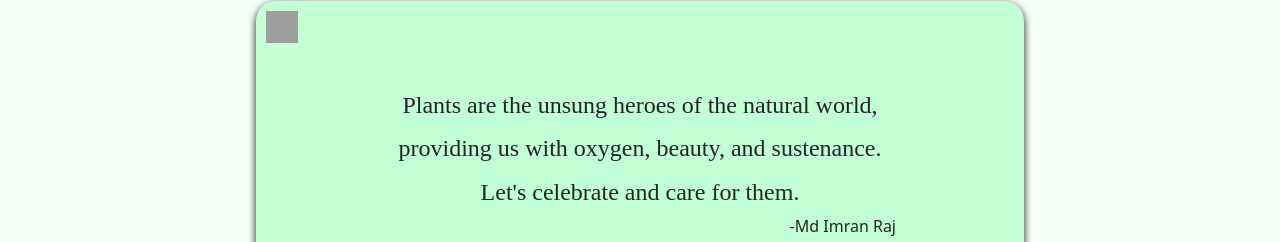
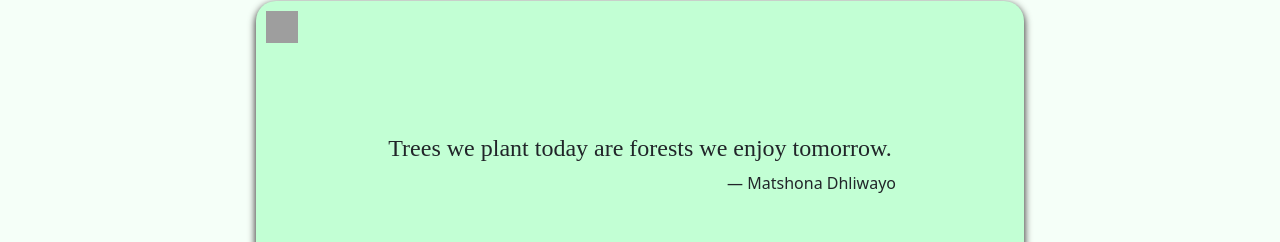
Before and after one commit to mdimranraj/leafy-leaks, a React (Create React App) app: page / in a window 1280 px wide. Shown: the part 710-952 px from the top of the page. Built offline with nearby package versions, Linux system fonts and the light colour scheme; grey boxes are pictures that could not be loaded; a web font is replaced by a local one.

Commit message:
dynamic quotes added

```diff
--- /dev/null
+++ b/src/components/database/quotesdata.jsx
@@ -0,0 +1,75 @@
+
+const Quotes = [
+    {
+        quote : "A rose does not answer its enemies with words, but with beauty.",
+        credit : "― Matshona Dhliwayo"
+    }
+    ,
+    {
+        quote : "Trees we plant today are forests we enjoy tomorrow.",
+        credit : "― Matshona Dhliwayo"
+    }
+    ,
+    {
+        quote : "A lily is a water's diamond.",
+        credit : "― Matshona Dhliwayo"
+    }
+    ,
+    {
+        quote : "If you tend to a flower, it will bloom, no matter how many weeds surround it.",
+        credit : "― Matshona Dhliwayo"
+    }
+    ,
+    {
+        quote : "A flower will always grow in the direction of the sun because beauty recognises beauty.",
+        credit : "― Matshona Dhliwayo"
+    }
+    ,
+    {
+        quote : "God gave birth to the universe. The universe gave birth to the cosmos. The cosmos gave birth to the world. The world gave birth to nature. Nature gave birth to life. Life gave birth to mankind. Mankind gave birth to humanity.",
+        credit : "― Matshona Dhliwayo"
+    }
+    ,
+    {
+        quote : "For most of history, man has had to fight nature to survive; in this century, he is beginning to realize that, in order to survive, he must protect it.",
+        credit : "― Jon F. Gleman, Life's Journey"
+    }
+    ,
+    {
+        quote : "The best gift we can give to our children is a greener future. We don’t need to give them anything special.",
+        credit : "― Bhuwan Thapaliya"
+    }
+    ,
+    {
+        quote : "The best thing for all of our mental health is to step outside and get closer to nature. When we’re close to nature, the change affects our entire system. We feel somewhat peaceful and every single day, our life gets a little better.",
+        credit : "― Bhuwan Thapaliya"
+    }
+    ,
+    {
+        quote : "The healing starts at the mountain, but you need the river to wash the pain away.",
+        credit : "― Mitta Xinindlu"
+    }
+    ,
+    {
+        quote : "There is no subject more captivating, more worthy of study, than nature. To understand this great mechanism, to discover the forces which are active, and the laws which govern them, is the highest aim of the intellect of man.",
+        credit : "― Nikola Tesla"
+    }
+    ,
+    {
+        quote : "To be kind is to touch life exactly as Love would touch itself and heal life exactly as Nature would heal herself.",
+        credit : "― Bhuwan Thapaliya"
+    }
+    ,
+    {
+        quote : "The woods carry sounds in their slow rhythms, sounds that only a heart can hear.",
+        credit : "― Kira Jane Buxton, Hollow Kingdom"
+    }
+    ,
+    {
+        quote : "Nature always has a civil war within itself! Wind, rain and earthquake try to bring the mountain down; the mountain also wages a war against them using its own powers!",
+        credit : "― Mehmet Murat ildan"
+    }
+
+]
+
+export default Quotes;
--- a/src/components/home.jsx
+++ b/src/components/home.jsx
@@ -5,8 +5,20 @@ import Quote from './quote';
 import Footer from './footer';
 import Intro from './Intro';
 import SearchBar from './searchbar';
+import Quotes from './database/quotesdata';
+
+
+var q = quoteGenerator();
+function quoteGenerator(){
+    const date = new Date();
+    const minute = date.getMinutes();
+    const quotesSize = Quotes.length;
+    let i = minute%quotesSize;
+    return q = Quotes[i];
+}
 
 function Home() {
+
     return (
         <div>
            <Navbar/>
@@ -18,7 +30,8 @@ function Home() {
             <Card style={{width:'25rem',height:'40rem'}}/>
 
            </div>
-           <Quote/>
+
+           <Quote quote = {q.quote} credit = {q.credit} />
            <Footer/>
       </div>
 
--- a/src/components/quote.jsx
+++ b/src/components/quote.jsx
@@ -1,15 +1,15 @@
 import React from 'react';
 
-function Quote() {
+function Quote(props) {
     return (
       <div className="quote-container">
         <img className="quote-open" src="https://drive.google.com/uc?export=download&id=1ao5VQdtoX3kJ7X9Q5owM1Jhn10mdpy5p" alt="quote-open"></img>
         <div className="quote-text">
             <p className="quote">
-                Plants are the unsung heroes of the natural world, providing us with oxygen, beauty, and sustenance. Let's celebrate and care for them.
+                {props.quote}
             </p>
             <p className="credit">
-                -Md Imran Raj
+                 {props.credit}
             </p>
         </div>
         <img className="quote-close" src="https://drive.google.com/uc?export=download&id=1flEyndEzPs--MFFCFGq94HdueUzrR5fa" alt="quote-close"></img>
```
